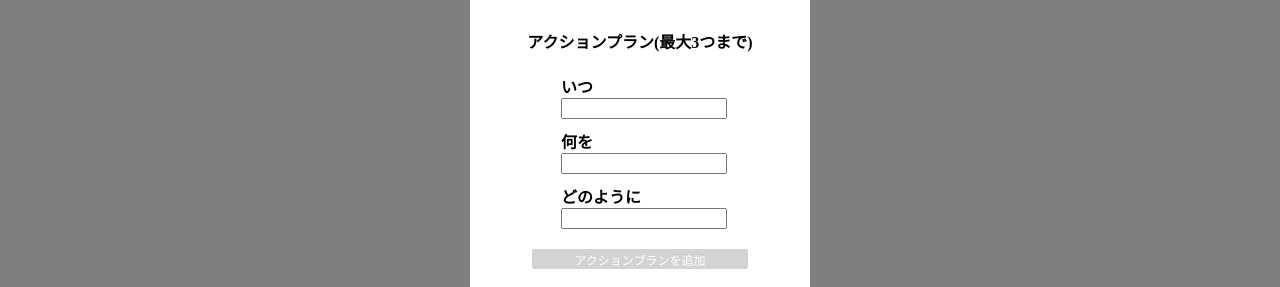
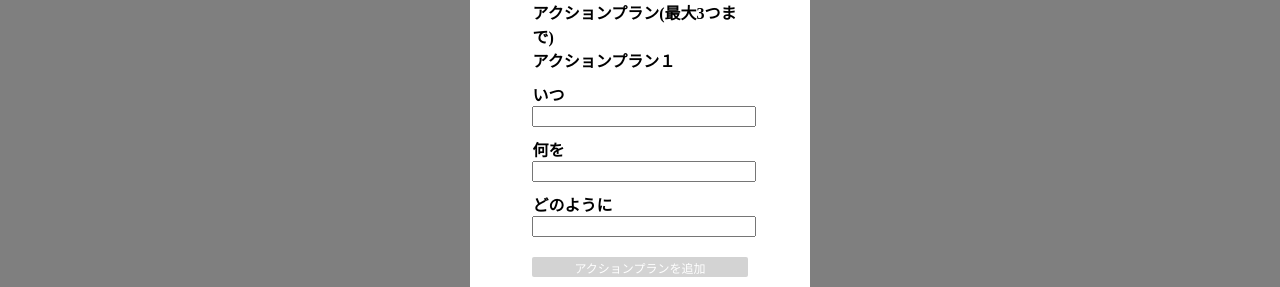
Before and after one commit to morieeeenyo/my_recommended_books, a React app in the folder frontend/: page /books/1/outputs/new in a window 1280 px wide. Shown: the part 317-604 px from the top of the page. Built offline with nearby package versions, Linux system fonts and the light colour scheme; the HTML template or start-up script is replaced by a standard one.

Commit message:
style: markup and rearrange html of actionplan form

```diff
--- a/frontend/src/components/outputs/OutputModal.jsx
+++ b/frontend/src/components/outputs/OutputModal.jsx
@@ -27,6 +27,8 @@ function OutputForm(props) {
       </ActionPlanFormBlock>
       <div id="action_plans">
         <h4 className="action-plan-label">アクションプラン(最大3つまで)</h4>
+        <div class="action_plan" dataIndex={1}>
+          <h4>アクションプラン１</h4>
           <ActionPlanFormBlock>
             <label htmlFor="due_date">いつ</label>
             <input type="text" name="time_of_execution" value={props.output.action_plans[0].time_of_execution} onChange={props.change}></input>
@@ -39,6 +41,7 @@ function OutputForm(props) {
             <label htmlFor="how_much">どのように</label>
             <input type="text" name="how_to_do" value={props.output.action_plans[0].how_to_do} onChange={props.change}></input>
           </ActionPlanFormBlock>
+        </div>
       </div>
       <ActionPlanFormBlock>
         <button class="add-actionplan-button">アクションプランを追加</button>
@@ -177,6 +180,15 @@ class OutputModal extends React.Component {
 
 const OutputFormContent = styled(UserFromContent)`
   /* アウトプットのform要素 */
+  & #action_plans {
+    width: 100%;
+    & h4 {
+      margin: 0 auto;
+      width: 70%;
+    }
+
+    &
+  }
 `
 
 const ActionPlanFormBlock = styled(FormBlock)`
```
Also changed, not shown: 1 other file (tests, documents, lock files or other folders). Lines whose indentation alone changed are shown as unchanged.
